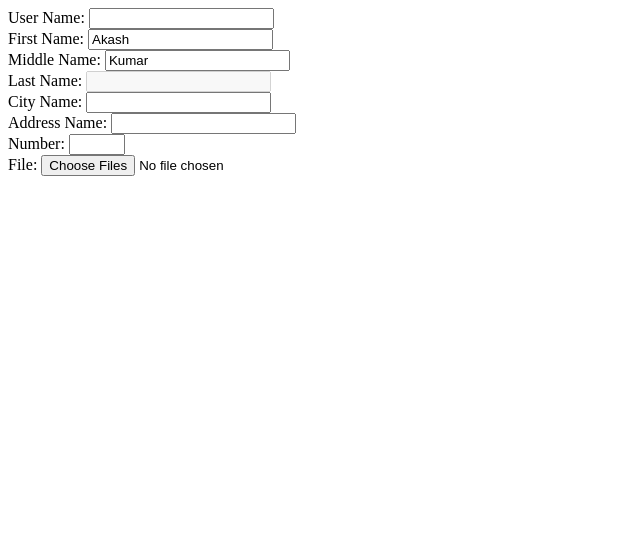
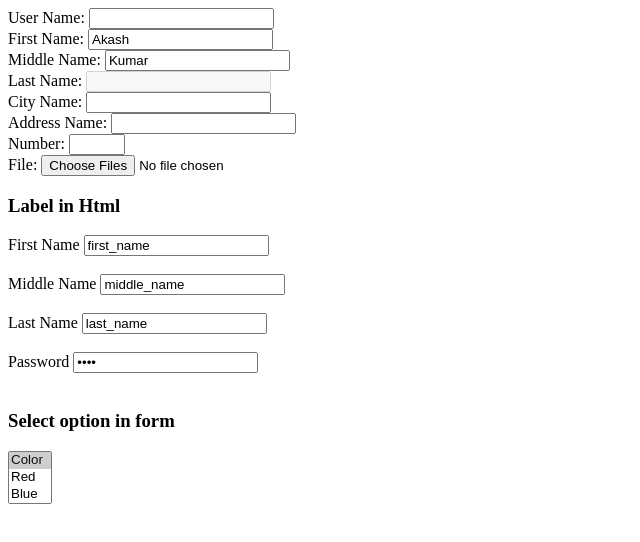
Before and after one commit to akashkumarsingh1191/HTML-practice, a plain HTML site: page HTML 19/Attribute.html in a window 1280 px wide. Shown: the whole page, without its empty margins (0-640 px from the left). Drawn offline with Linux system fonts and the light colour scheme.

Commit message:
Attribute1

```diff
--- a/HTML 19/Attribute.html
+++ b/HTML 19/Attribute.html
@@ -33,5 +33,27 @@
     Address Name: <input type="text" name="address_name" id="addressname" size="20" maxlength="1"><br>
     Number: <input type="number" name="number" id="number" size="12" min="9" max="20"><br>
     File: <input type="file" value="file" id="file" multiple>
+
+    <h3>Label in Html</h3>
+    <label for="first_name">First Name</label>
+    <input type="text" value="first_name" id="first_name"><br><br>
+    <label for="middle_name">Middle Name</label>
+    <input type="text" value="middle_name" id="middle_name"><br><br>
+    <label for="last_name">Last Name</label>
+    <input type="text" value="last_name" id="last_name"><br><br>
+    <label for="pwd">Password</label>
+    <input type="password" value="pwd1" id="pwd"><br><br>
+
+
+    <h3>Select option in form</h3>
+    <select size="3" multiple>  <!--Multiple is used to select more then one option.-->
+        <option selected>Color</option>     <!--Size is used to display the size in the option-->     <!--Selected is used to select default value in the option-->
+        <option value="red">Red</option>
+        <option value="blue">Blue</option>
+        <option value="green">Green</option>
+        <option value="pink">Pink</option>
+        <option value="grey">Grey</option>
+        <option value="yellow">Yellow</option>
+    </select>
 </body>
 </html>
```
